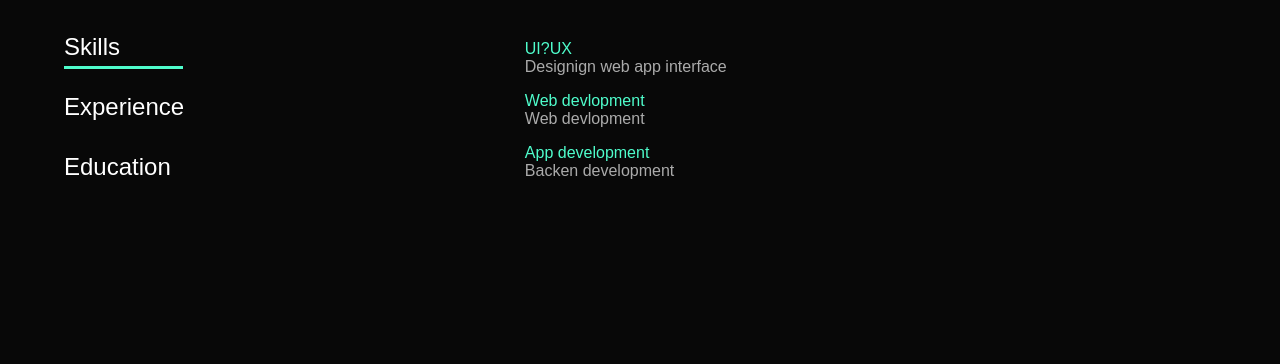
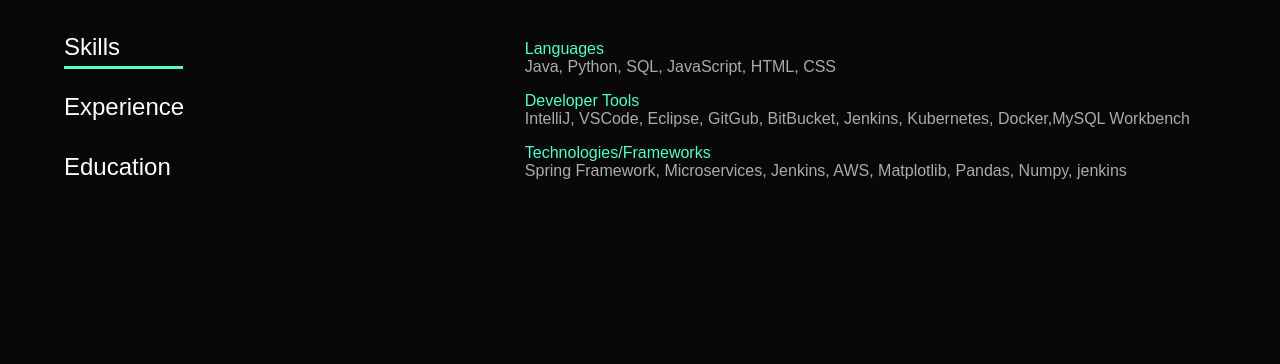
Before and after one commit to AbhilashGunukula/portfolio, a plain HTML site: page index.html in a window 1280 px wide. Shown: the part 708-1072 px from the top of the page. Drawn offline with Linux system fonts and the light colour scheme.

Commit message:
updated education data

```diff
--- a/index.html
+++ b/index.html
@@ -94,23 +94,23 @@
                 <div class="about-col-2">
                     <div class="tab-contents active-tab" id="skills">
                         <ul>
-                            <li><span>UI?UX</span><br>Designign web app interface</li>
-                            <li><span>Web devlopment</span><br>Web devlopment</li>
-                            <li><span>App development</span><br>Backen development</li>
+                            <li><span>Languages</span><br>Java, Python, SQL, JavaScript, HTML, CSS</li>
+                            <li><span>Developer Tools</span><br>IntelliJ, VSCode, Eclipse, GitGub, BitBucket, Jenkins, Kubernetes, Docker,MySQL Workbench</li>
+                            <li><span>Technologies/Frameworks</span><br>Spring Framework, Microservices, Jenkins, AWS, Matplotlib, Pandas, Numpy, jenkins </li>
                         </ul>
                     </div>
                     <div class="tab-contents" id="experience">
                         <ul>
-                            <li><span>UI?UX</span><br>Designign web app interface</li>
-                            <li><span>Web devlopment</span><br>Web devlopment</li>
-                            <li><span>App development</span><br>Backen development</li>
+                            <!--<li><span>UI?UX</span><br>Designign web app interface</li> -->
+                            <li><span>May 2022 - July 2023</span><br>Software developer in Amdocs</li>
+                            <li><span>January 2022 - April 2022</span><br>Application developer in Accenture</li>
+                            <li><span>January 2020 - December 2021</span><br>Associate developer in Accenture</li>
                         </ul>
                     </div>
                     <div class="tab-contents" id="education">
                         <ul>
-                            <li><span>UI?UX</span><br>Designign web app interface</li>
-                            <li><span>Web devlopment</span><br>Web devlopment</li>
-                            <li><span>App development</span><br>Backend development</li>
+                            <li><span>August 2023 - Current</span><br>MS in CS from Texas tech University</li>
+                            <li><span>August 2015 - April 2019</span><br>Btech from Hindustan University </li>
                         </ul>
                     </div>
                 </div>
```
Also changed, not shown: 1 other file.
